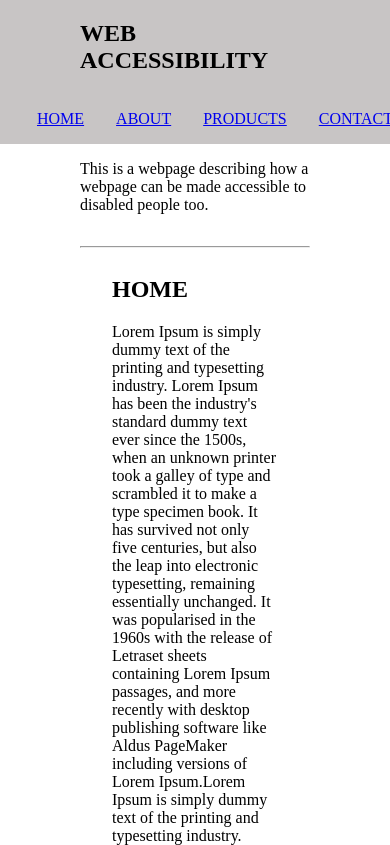
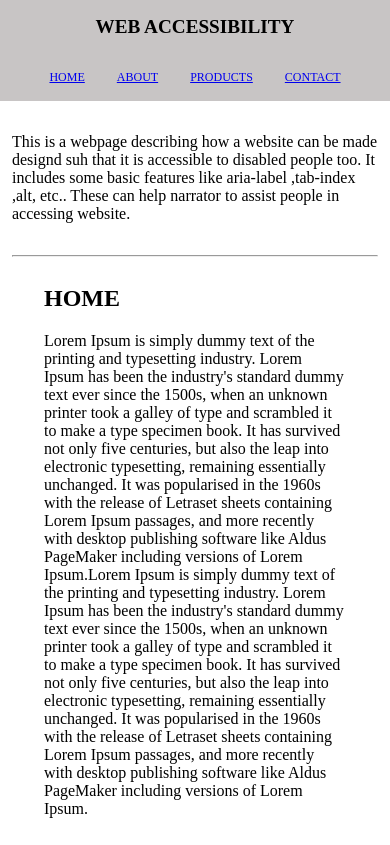
Before and after one commit to Pranav-Jain17/Accessible-Webpage, a plain HTML site: page index.html in a window 390 px wide. Shown: the top 845 px of the page. Drawn offline with Linux system fonts and the light colour scheme.

Commit message:
responsiveness

```diff
--- a/index.html
+++ b/index.html
@@ -23,7 +23,9 @@
     </nav>
 
     <header id="header" aria-label="header">
-        <p>This is a webpage describing how a webpage can be made accessible to disabled people too.</p>
+        <p>This is a webpage describing how a website can be made designd suh that it is accessible to disabled people
+            too. It includes some basic features like aria-label ,tab-index ,alt, etc.. These can help narrator to
+            assist people in accessing website.</p>
     </header>
 
     <main aria-label="main-content">
--- a/style.css
+++ b/style.css
@@ -35,7 +35,7 @@ main {
 
 header,
 footer {
-    margin: 0 5rem;
+    margin: 1rem 5rem;
 }
 
 
@@ -47,8 +47,24 @@ footer {
         flex-direction: column;
     }
 
+    .links_ul {
+        padding: 0 1rem;
+    }
+
+    li {
+        font-size: 0.75rem;
+    }
+
     #Home_Section {
         flex-wrap: wrap;
     }
 
+    main,
+    header {
+        margin: 2rem 0.75rem;
+    }
+
+    h1 {
+        font-size: larger;
+    }
 }
```
